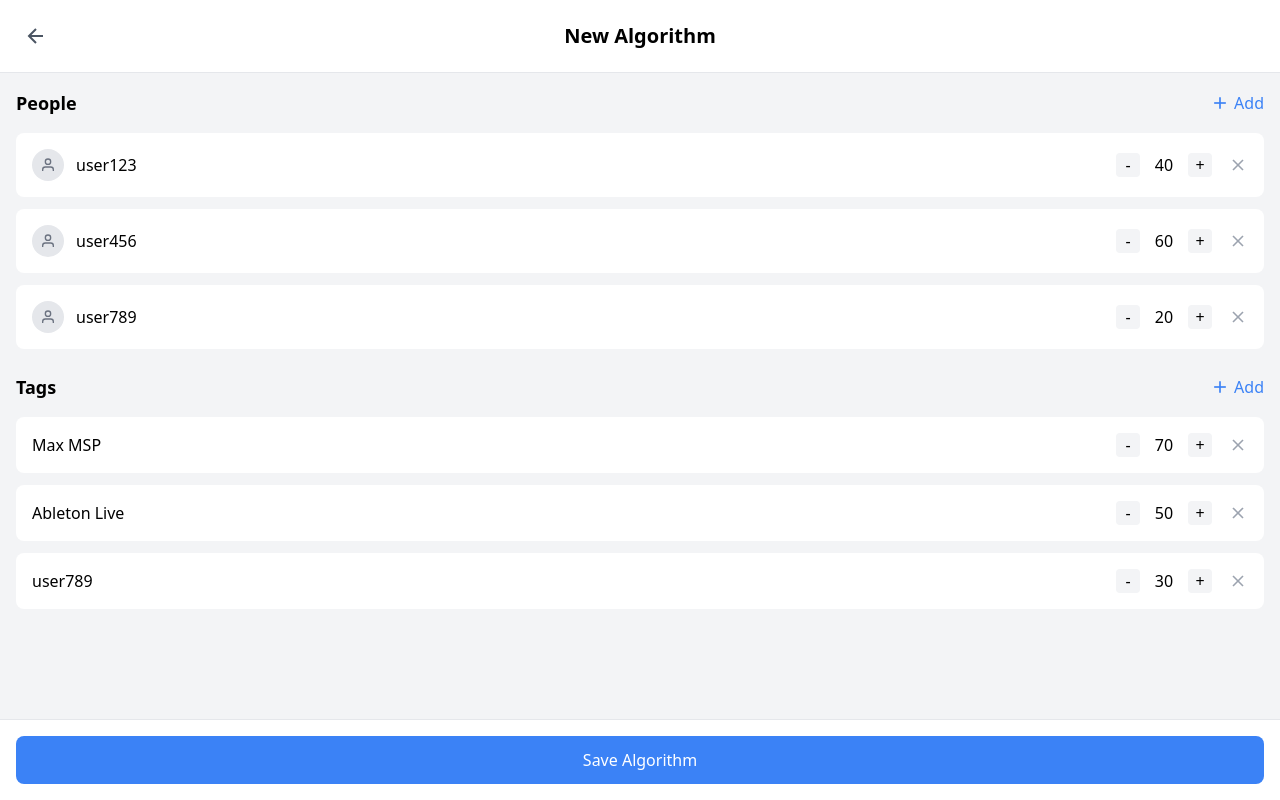
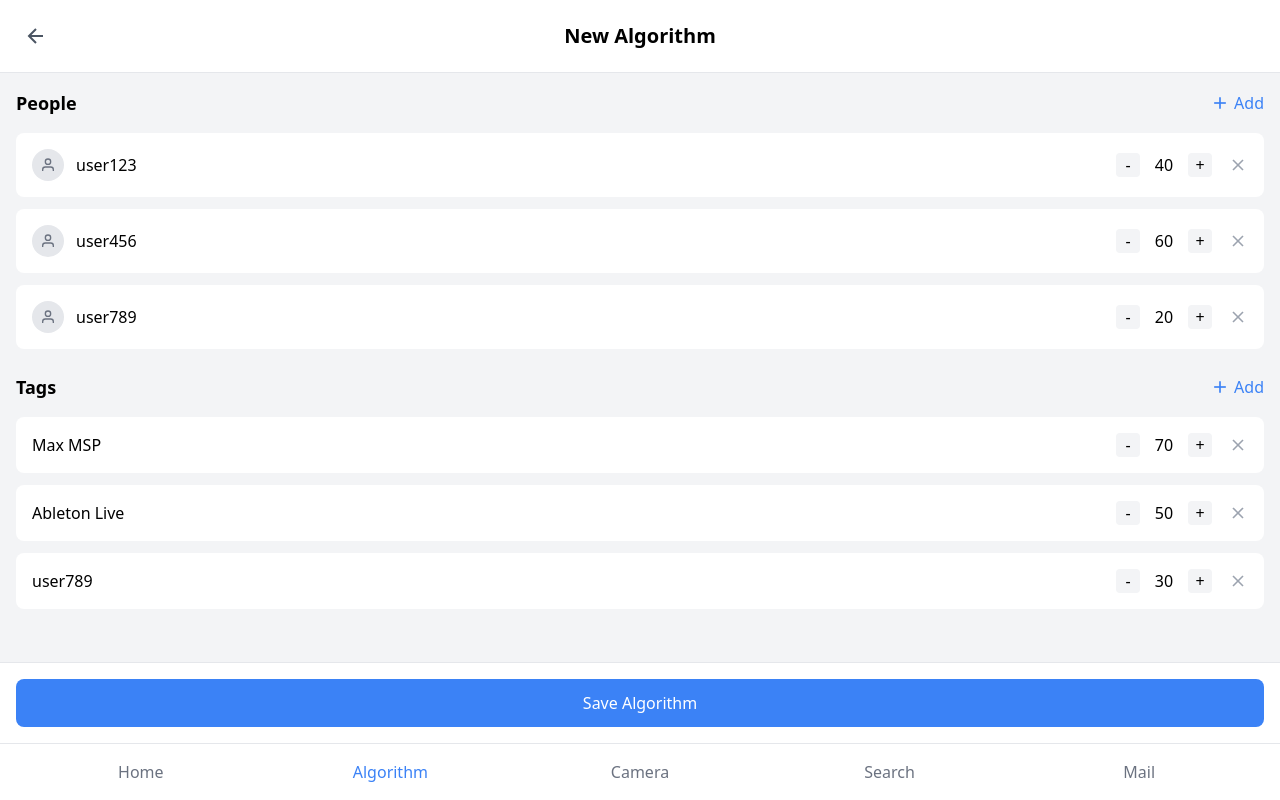
Before and after one commit to Afromofoh/app-mockup, a plain HTML site: page algorithm-editor.html in a window 1280 px wide. Drawn offline with nearby package versions, Linux system fonts and the light colour scheme.

Commit message:
Update algorithm-editor.html

```diff
--- a/algorithm-editor.html
+++ b/algorithm-editor.html
@@ -186,6 +186,17 @@
                 Save Algorithm
             </button>
         </div>
+
+        <!-- Navigation -->
+        <nav class="bg-white border-t border-gray-200 p-4">
+            <div class="grid grid-cols-5 items-center relative">
+                <a href="./" class="text-gray-500 text-center">Home</a>
+                <a href="algorithm-arrays.html" class="text-blue-500 text-center">Algorithm</a>
+                <a href="#" class="text-gray-500 text-center">Camera</a>
+                <a href="search.html" class="text-gray-500 text-center">Search</a>
+                <a href="mailman.html" class="text-gray-500 text-center">Mail</a>
+            </div>
+        </nav>
     </div>
 </body>
 </html>
```
